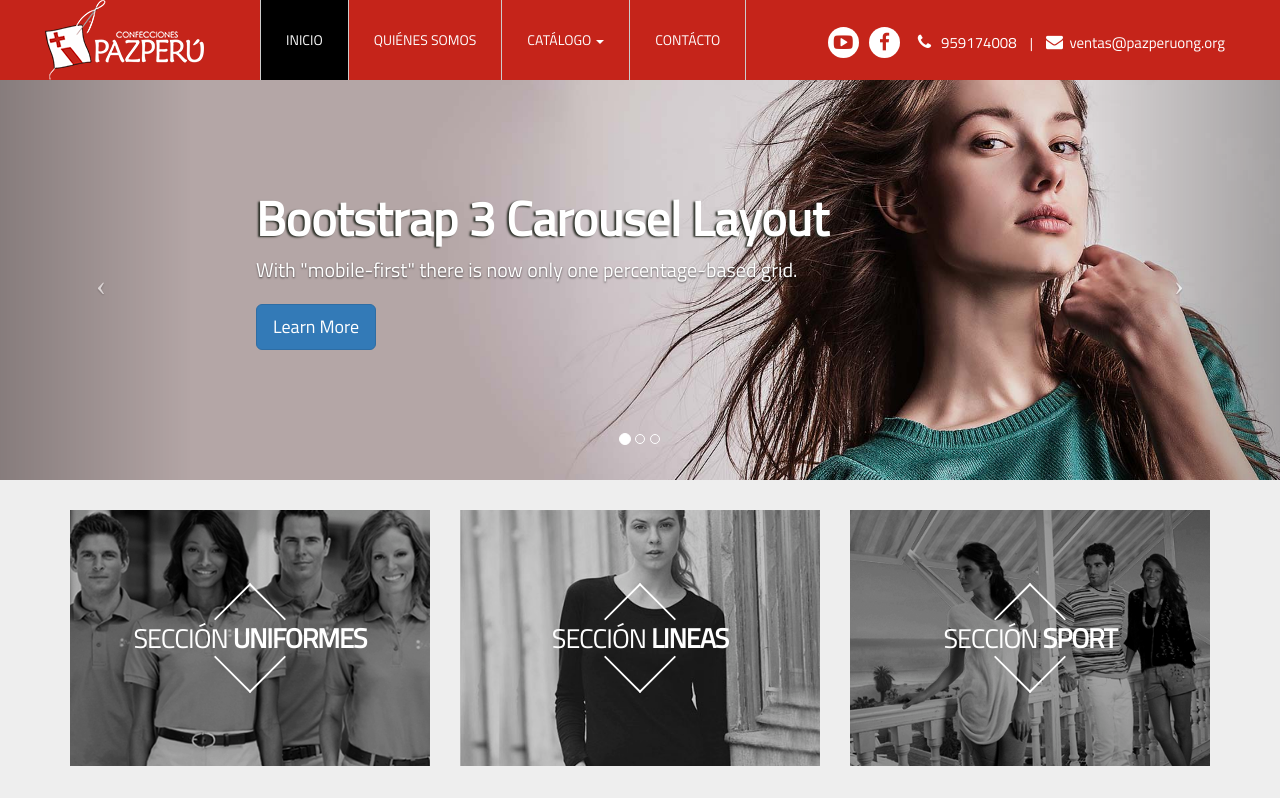
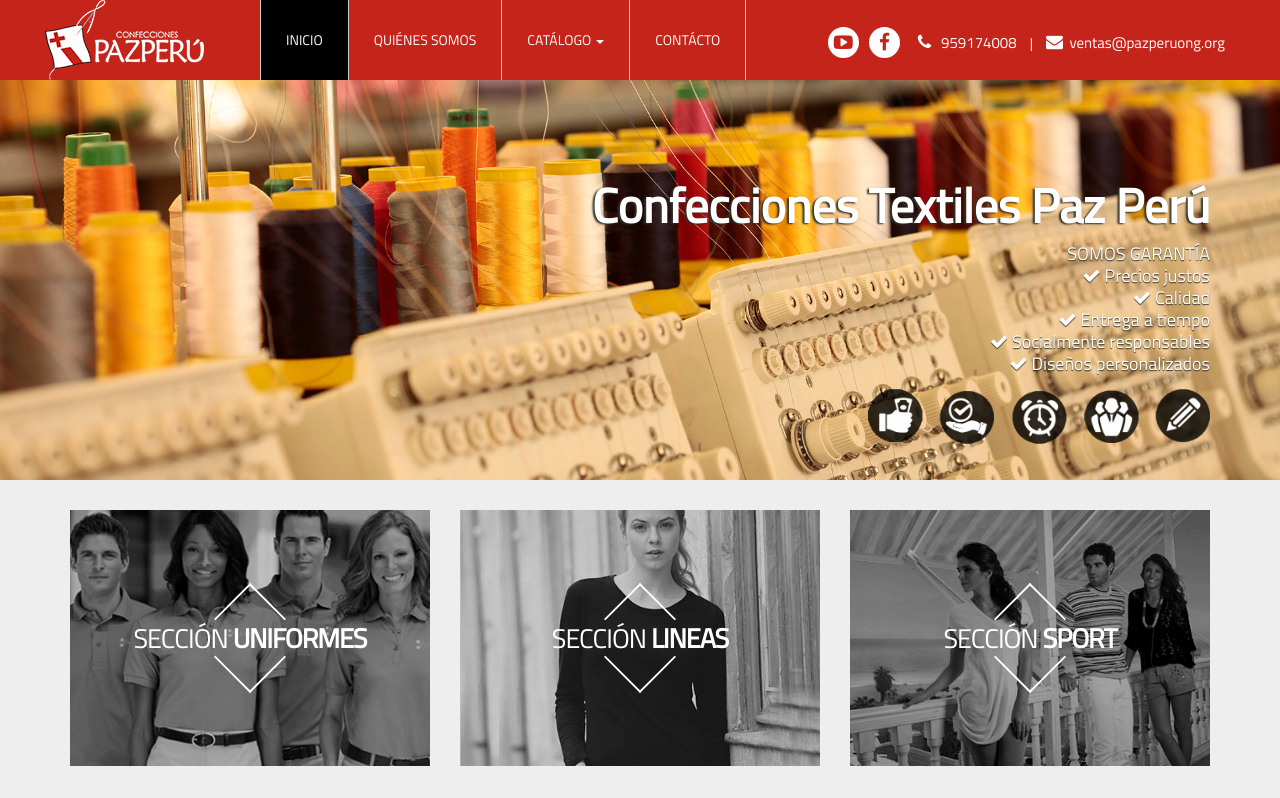
Before and after one commit to katyFigueroa/catalogo-textil, a plain HTML site: page catálogo-textil.html in a window 1280 px wide. Shown: the top 798 px of the page. Drawn offline with nearby package versions, Linux system fonts and the light colour scheme.

Commit message:
portada-home

```diff
--- a/catálogo-textil.html
+++ b/catálogo-textil.html
@@ -40,7 +40,7 @@
                 <li class="border"><a href="quienes somos.html"> QUIÉNES SOMOS</a></li>
                 <li class="dropdown mega-dropdown border" id="megamenu">
                     <a href="#" class="dropdown-toggle" data-toggle="dropdown">CATÁLOGO <span class="caret"></span></a>
-                        <ul class="dropdown-menu mega-dropdown-menu">
+                        <ul class="dropdown-menu mega-dropdown-menu" >
                                 <li class="col-md-3 list-dropdown">
                                     <ul class="text-left list-unstyled">
                                         <li class="dropdown-header ">Linea Corporativa</li>
@@ -148,8 +148,24 @@
 </script>
 
 <!-- ---------section-slider--------- -->
-
-<div id="myCarousel" class="carousel slide">    <!-- style="margin-top: 80px;" -->
+<div class="portada">
+    <div class="container">
+        <div class="box-in">
+            <h1>Confecciones Textiles Paz Perú</h1>
+            <ul class="list-unstyled">SOMOS GARANTÍA
+                <li><i class="fa fa-check" aria-hidden="true"></i> Precios justos</li>
+                <li><i class="fa fa-check" aria-hidden="true"></i> Calidad</li>
+                <li><i class="fa fa-check" aria-hidden="true"></i> Entrega a tiempo</li>
+                <li><i class="fa fa-check" aria-hidden="true"></i> Socialmente responsables</li>
+                <li><i class="fa fa-check" aria-hidden="true"></i> Diseños personalizados</li>
+            </ul>
+            <div class="list-icons">
+                <img src="img/iconos1.png">
+            </div>
+        </div>
+    </div>
+</div>
+<div id="myCarousel" class="carousel slide">    <!-- style="margin-top: 80px;" --><!--
               <ol class="carousel-indicators">
                 <li data-target="#myCarousel" data-slide-to="0" class="active"></li>
                 <li data-target="#myCarousel" data-slide-to="1"></li>
@@ -185,7 +201,7 @@
                 </div>
               </div>
               <a class="left carousel-control" href="#myCarousel" data-slide="prev"> <span class="icon-prev"></span> </a>
-              <a class="right carousel-control" href="#myCarousel" data-slide="next"> <span class="icon-next"></span> </a>
+              <a class="right carousel-control" href="#myCarousel" data-slide="next"> <span class="icon-next"></span> </a>  -->
 </div>
 <!-- ---------section-gallery--------- -->
 <div class="section-product">
--- a/css/catalogo-textil.css
+++ b/css/catalogo-textil.css
@@ -16,7 +16,18 @@ body{font-family: 'Titillium Web', sans-serif;}
 .button button{background-color: rgb(197,36,26); color: #fff; padding: 7px 12px; border-radius: 15px; border: none; text-transform:uppercase; }
 .button button:hover{background-color: #000; color: #fff;}
 /*----------------slider-----------*/
-.navbar-wrapper {position: absolute; top: 0; left: 0; right: 0; z-index: 10;}
+.portada{
+  background-image: url('../img/slider-cat3.jpg');
+  background-size: cover;
+  background-position: top;
+  width: 100%;
+  height: 400px;
+}
+.portada .box-in h1 {font-size: 48px; font-weight: bold; text-shadow:-2px 1px 2px #2d3129; color: #fff;}
+.portada .box-in ul {font-size: 18px; color: #fff; text-shadow:0px 1px 1px #2d3129; line-height:22px; }
+.portada .box-in {z-index: 1; padding-top: 80px; text-align: right;}
+.portada .list-icons img{width: 30%;}
+/*.navbar-wrapper {position: absolute; top: 0; left: 0; right: 0; z-index: 10;}
 .carousel-caption {z-index: 1; bottom: 80px; text-align: left;}
 .carousel-caption2 {z-index: 1; bottom: 80px; text-align: right;}
 .carousel .item {height: 400px; background-color:#555;}
@@ -41,7 +52,7 @@ body{font-family: 'Titillium Web', sans-serif;}
   .navbar-wrapper {margin-top: 20px; margin-bottom: -90px;}
   .navbar-wrapper .navbar {border-radius: 4px;}
   .carousel-caption p {margin-bottom: 20px; font-size: 21px; line-height: 1.4;}
-}
+}*/
 
 /*-------------gallery---------*/
 .section-product {background-color: #eee; padding-top: 10px;}
--- a/css/menu.css
+++ b/css/menu.css
@@ -33,7 +33,7 @@
     color: white;
     background-color: #000;
 }
-.navbar-default .navbar-nav>li>a {color: white; padding: 30px 25px 30px;}
+.navbar-default .navbar-nav>li>a {color: white; padding: 30px 25px 30px; font-size: 14px;}
 
 .dropdown-menu {
     position: absolute;
@@ -75,7 +75,7 @@
     border: solid black 1px;}
 
 
-#megamenu .mega-dropdown-menu .list-dropdown>ul>li>a{color:#505050; font-weight: 100; line-height: 25px;}
+#megamenu .mega-dropdown-menu .list-dropdown>ul>li>a{color:#505050; font-weight: 100; line-height: 25px; font-size: 14px;}
 #megamenu .mega-dropdown-menu .list-dropdown .dropdown-header{color:rgb(197,36,26); font-size: 15px; padding: 3px 0px;
   text-transform: uppercase; font-weight: bold;}
 #megamenu .mega-dropdown-menu .col-md-3{padding: 0 25px; border-right: 1px dashed #ccc;}
--- a/css/quienes-somos.css
+++ b/css/quienes-somos.css
@@ -7,6 +7,6 @@ body{font-family: 'Titillium Web', sans-serif;}
 .section-info h2{color: rgb(197,36,26); text-transform: uppercase;}
 .section-info .imagen{padding-right: 0px; padding-left: 0px;}
 .section-info img{width: 100%; height: 100vh;}
-.section-info .text{width: 50%; height: 100vh; background: #eee; padding: 20.5% 4% 0;}
+.section-info .text{width: 50%; height: 100vh; background: #eee; padding: 13.5% 4% 0;}
 
 .footer{background: #000; color: #fff; font-size: 12px;}
```
Also changed, not shown: quienes somos.html (+2 -0 lines), img/iconos.png (added), img/iconos1.png (added), img/slider-cat3.jpg (added), img/slider-textil1.jpg (deleted), img/slider-textil2.jpg (deleted).
